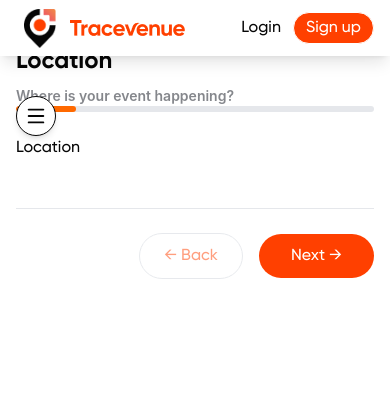
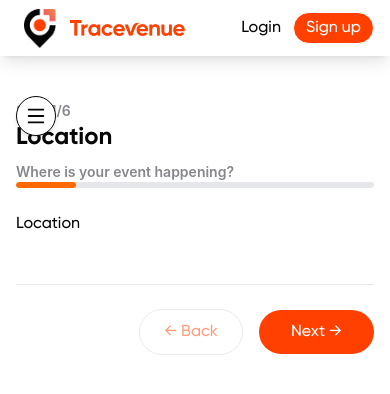
Before and after one commit to Prince5632/tracevenue-revamped, a React (Vite) app: page / in a window 390 px wide. Shown: the top 394 px of the page. Built offline with nearby package versions, Linux system fonts and the light colour scheme.

Commit message:
responsive

```diff
--- a/src/layouts/EnquiryLayout.jsx
+++ b/src/layouts/EnquiryLayout.jsx
@@ -49,7 +49,7 @@ const EnquiryLayout = () => {
     return (
         <>
             <Navbar />
-            <div className="flex lg:flex-row max-w-7xl mx-auto px-4 sm:px-6 lg:px-7 gap-6 lg:gap-7 mt-6 lg:mt-25">
+            <div className="flex lg:flex-row max-w-7xl mx-auto px-4 sm:px-6 lg:px-7 gap-6 lg:gap-7 mt-25 ">
                 <button
                     onClick={() => setIsSidebarOpen(true)}
                     className="lg:hidden fixed top-24 left-4 z-50 bg-white border shadow-md rounded-full p-2 mb-3"
```
